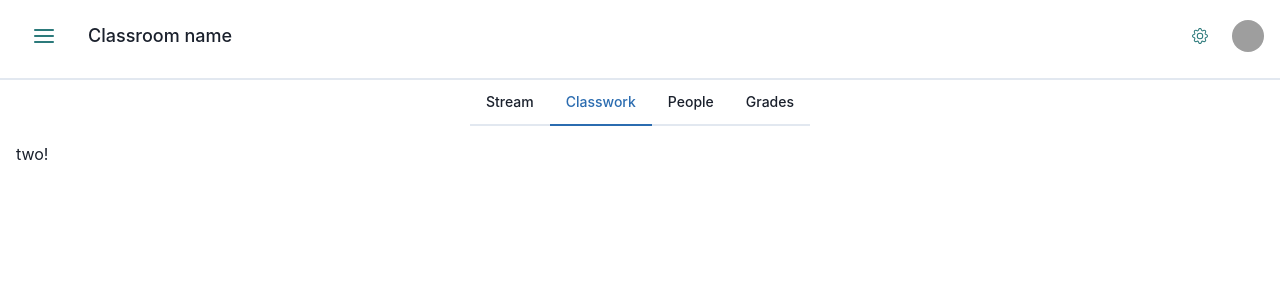
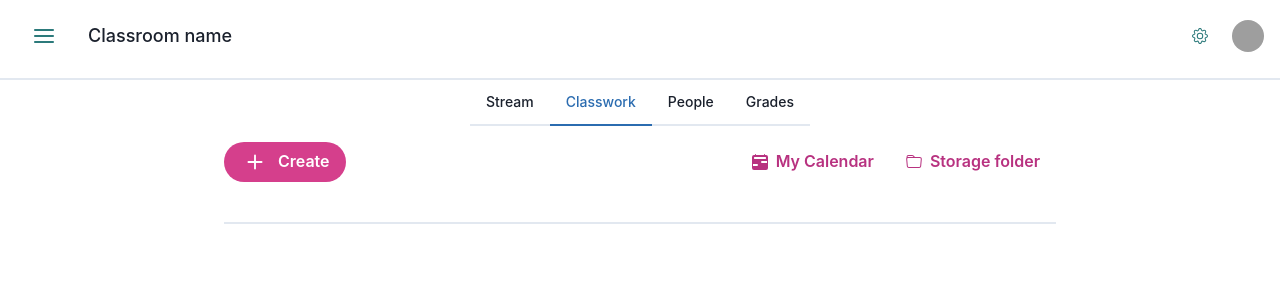
Before and after one commit to NaveenDanj/google-classroom-clone, a Next.js app: page /Classroom in a window 1280 px wide. Both pictures are taken after a click on the tab "Classwork". Shown: the top 300 px of the page. Built offline with nearby package versions, Linux system fonts and the light colour scheme; no server answers; grey boxes are pictures that could not be loaded.

Commit message:
added classwork teacher header

```diff
--- a/components/Classroom/ClassroomBody.tsx
+++ b/components/Classroom/ClassroomBody.tsx
@@ -1,5 +1,6 @@
 import { Tabs, TabList, Tab, TabPanels, TabPanel } from '@chakra-ui/react'
 import React from 'react'
+import ClassworkTab from './Classwork/ClassworkTab'
 import StreamTab from './Stream/StreamTab'
 
 function ClassroomBody() {
@@ -37,7 +38,7 @@ function ClassroomBody() {
                             <StreamTab />
                         </TabPanel>
                         <TabPanel>
-                            <p>two!</p>
+                            <ClassworkTab />
                         </TabPanel>
                         <TabPanel>
                             <p>three!</p>
--- /dev/null
+++ b/components/Classroom/Classwork/ClassworkHeaderTeacher.tsx
@@ -0,0 +1,27 @@
+import { Button } from '@chakra-ui/react'
+import React from 'react'
+import { BsPlus , BsFolder , BsFillCalendar2RangeFill } from 'react-icons/bs'
+
+function ClassworkHeaderTeacher() {
+  return (
+    <div className='flex flex-row  justify-between border-b-2 pb-10'>
+
+        <Button className=' rounded-3xl p-3' style={{ borderRadius : 30}} leftIcon={<BsPlus style={{fontSize : 30}} />} colorScheme='pink' variant='solid'>
+            Create
+        </Button>
+
+        <div className='flex flex-row'>
+            <Button variant='ghost' className='p-3' leftIcon={<BsFillCalendar2RangeFill />} colorScheme='pink'>
+                <h1 className=' hidden md:block'>My Calendar</h1>
+            </Button>
+
+            <Button variant='ghost' className='p-3' leftIcon={<BsFolder />} colorScheme='pink'>
+                <h1 className=' hidden md:block'>Storage folder</h1>
+            </Button>
+        </div>
+
+    </div>
+  )
+}
+
+export default ClassworkHeaderTeacher
--- /dev/null
+++ b/components/Classroom/Classwork/ClassworkTab.tsx
@@ -0,0 +1,14 @@
+import React from 'react'
+import ClassworkHeaderTeacher from './ClassworkHeaderTeacher'
+
+function ClassworkTab() {
+  return (
+    <div className='flex flex-row justify-center'>
+        <div className=' w-full sm:w-3/4 md:w-2/3 '>
+            <ClassworkHeaderTeacher />
+        </div>
+    </div>
+  )
+}
+
+export default ClassworkTab
```
